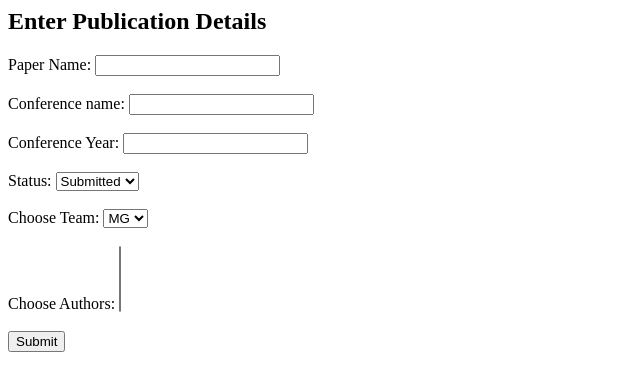
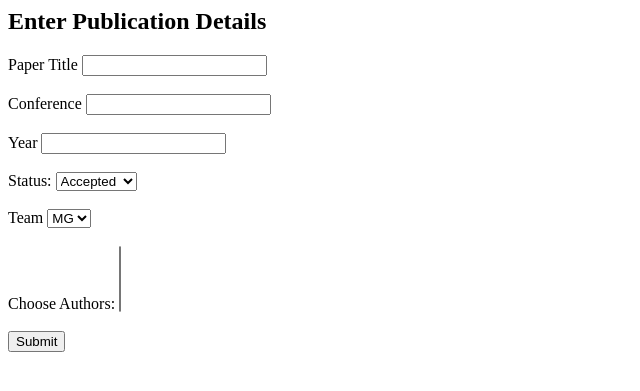
Before and after one commit to solarillion/TARS, a Flask app: template templates/add-publication.html in a window 1280 px wide. Shown: the top 391 px of the page, without its empty margins (0-640 px from the left). Run offline with Flask 2, Linux system fonts and the light colour scheme; the template is opened without the code that fills it, so the values that code supplies are empty; parts of the project's set-up code (start-up, migrations or seed data) failed here and were passed over.

Commit message:
add-publication: more review changes

```diff
--- a/app.py
+++ b/app.py
@@ -455,7 +455,7 @@ def im_event_handler(event_data):
 		tars.chat_postMessage(channel=project_id, text=text)
 		tars.chat_postMessage(channel=general_id, text=text)
 	elif "add publication" in text:
-		message = "Visit https://sf-tars.herokuapp.com/addpublication to add the publication."
+		message = "Visit https://sf-tars.herokuapp.com/add-publication to add the publication."
 		tars.chat_postMessage(channel=event_data["event"]["channel"], text=message)
 	elif "update app home" in text:
 		users = tars.users_list().data["members"]
@@ -1092,30 +1092,47 @@ def interact_handler(payload):
 
 @app.route("/login", methods=["GET", "POST"])
 def login():
-	if(request.method == "GET"):
-		data1={}
-		data1["status"]="Enter Credentials"
+	if request.method == "GET":
+		data1 = {}
+		data1["status"] = "Enter Credentials"
 		return render_template("login.html", data=data1)
-	if(request.method=="POST"):
-		username_form=request.form.get("username")
-		password_form=request.form.get("password").encode()
-		if(username_form==username and bcrypt.checkpw(password_form, password)):
+	if request.method=="POST":
+		username_form = request.form.get("username")
+		password_form = request.form.get("password").encode()
+		if username_form == username and bcrypt.checkpw(password_form, password):
 			user = User()
 			user.id = username
 			flask_login.login_user(user)
-			data1={}
+			data1 = {}
 			data1["status"] = "Enter the above details and submit"
 			return redirect(request.args.get("next") or url_for("index"))
 		else:
-			data1={}
-			data1["status"]="Credentials incorrect"
-			return render_template("login.html",data=data1)
+			data1 = {}
+			data1["status"] = "Credentials incorrect"
+			return render_template("login.html", data=data1)
 
-@app.route("/addpublication",methods=["GET","POST"])
+def git_push(title, full_local_path, outr_d, commit_message):
+	try:
+		repo = Repo(full_local_path)
+		with open("solarillion.github.io/_data/publications.yml", "a") as file:
+			dump(outr_d, file)
+		now = datetime.now()
+		dt_string = now.strftime("%Y%m%d%H%M%S")
+		repo.git.add(update=True)
+		repo.index.commit(commit_message)
+		origin = repo.remote(name="origin")
+		repo.create_head(dt_string)
+		origin.push(dt_string)
+		return dt_string
+	except:
+		message = "An error occured while adding \"" + title + "\" publication to the website"
+		tars.chat_postMessage(channel=tars_admin, text=message)
+
+@app.route("/add-publication",methods=["GET", "POST"])
 @flask_login.login_required
-def getFormDetailsFromUser():
-	if(request.method=='GET'):
-		data1={}
+def add_publication():
+	if request.method == "GET":
+		data1 = {}
 		data1["status"] = "Enter the above Details and submit"
 		full_local_path = "solarillion.github.io"
 		remote = f"https://{github_username}:{github_password}@github.com/solarillion/solarillion.github.io.git"
@@ -1141,27 +1158,11 @@ def getFormDetailsFromUser():
 	pkey = ""
 	title_upper = record["title"].upper()
 	for i in title_upper.split(" "):
-		pkey+=i[0]
+		pkey += i[0]
 	outr_d[pkey] = record
-	pr_body = "Added a new publication: \"" + record["title"] + "\""
+	pr_body = "Added a new publication: \"" + record["title"] + "\"."
 	commit_message = "Added publication"
-	def git_push(title):
-		try:
-			repo = Repo(full_local_path)
-			with open("solarillion.github.io/_data/publications.yml", "a") as file:
-				dump(outr_d, file)
-			now = datetime.now()
-			dt_string = now.strftime("%Y%m%d%H%M%S")
-			repo.git.add(update=True)
-			repo.index.commit(commit_message)
-			origin = repo.remote(name="origin")
-			repo.create_head(dt_string)
-			origin.push(dt_string)
-			return dt_string
-		except:
-			message = "Some error occured while pushing " + title + " publication to the website"
-			tars.chat_postMessage(channel=tars_admin, text=message)
-	dt_string = git_push(record["title"])
+	dt_string = git_push(record["title"], full_local_path, outr_d, commit_message)
 	shutil.rmtree("solarillion.github.io")
 	g = Github(github_password)
 	repo = g.get_repo("solarillion/solarillion.github.io")
--- a/templates/add-publication.html
+++ b/templates/add-publication.html
@@ -7,31 +7,30 @@
 <body>
     <h2>Enter Publication Details</h2>
     <form action="/addpublication" method="post">
-        <label for="pname">Paper Name:</label>
+        <label for="pname">Paper Title </label>
         <input type="text" id="pname" name="pname"><br><br>
-        <label for="cname">Conference name:</label>
+        <label for="cname">Conference </label>
         <input type="text" id="cname" name="cname"><br><br>
-        <label for="cyear">Conference Year:</label>
+        <label for="cyear">Year </label>
         <input type="text" id="cyear" name="cyear"><br><br>
         <label for="status">Status: </label>
         <select name="status" id="status">
-            <option value="Submitted">Submitted</option>
             <option value="Accepted">Accepted</option>
+            <option value="Published">Published</option>
         </select><br><br>
-        <label for="team">Choose Team: </label>
+        <label for="team">Team </label>
         <select name="team" id="team">
             <option value="MG">MG</option>
-            <option value="IOT">IOT</option>
+            <option value="IoT">IoT</option>
             <option value="ML">ML</option>
         </select><br><br>
         <label for="authors">Choose Authors: </label>
         <select name="authors" id="authors" multiple>
-            {% for key,values in data['people'].items() %}
-            <option value={{key}}>{{values['name']}}</option>
+            {% for key,values in data["people"].items() %}
+            <option value={{key}}>{{values["name"]}}</option>
             {% endfor %}
         </select><br><br>
         <input type="submit" value="Submit">
     </form>
-    <h4>{{data["status"]}}</h4>
 </body>
 </html>
```
Also changed, not shown: templates/login.html (+3 -4 lines).
